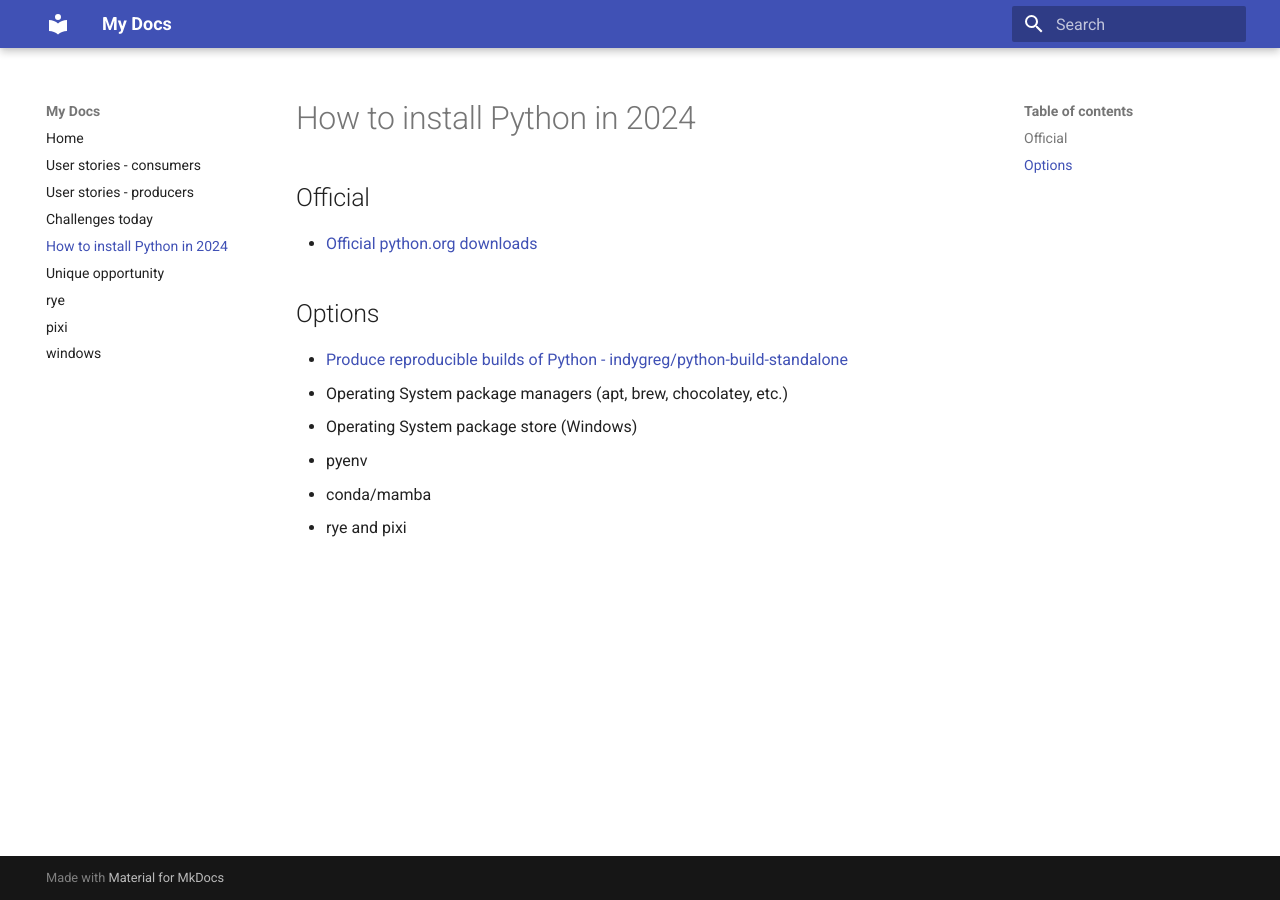
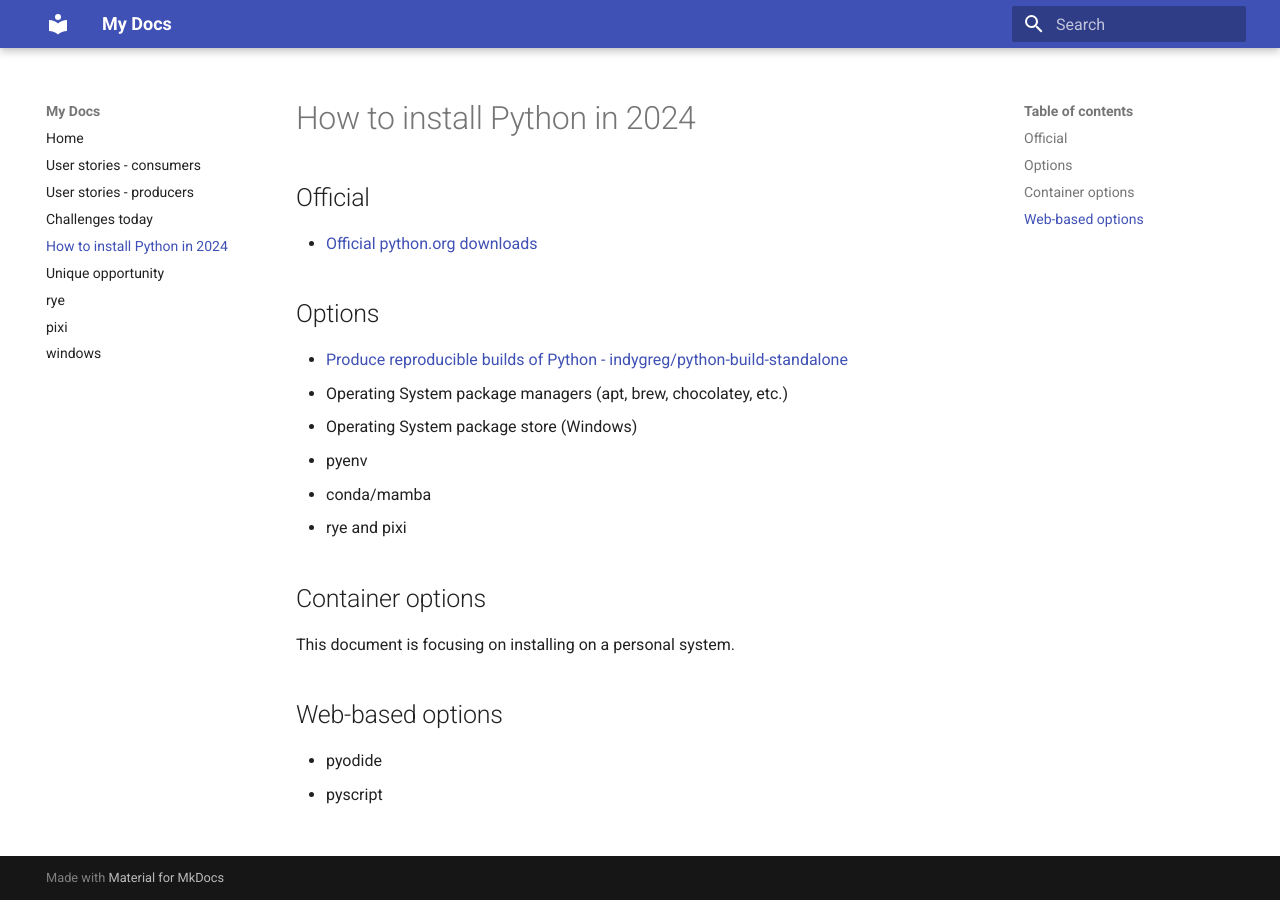
Before and after one commit to pysplash/dog-paddle, an MkDocs documentation site: the page built from docs/install-python.md, in a window 1280 px wide. Built offline with MkDocs 1.6.1 and Material for MkDocs 9.7.7, drawn with Linux system fonts in a browser that asks for light colours.

Commit message:
add more install methods

```diff
--- a/docs/install-python.md
+++ b/docs/install-python.md
@@ -12,3 +12,12 @@
 - pyenv
 - conda/mamba
 - rye and pixi
+
+## Container options
+
+This document is focusing on installing on a personal system.
+
+## Web-based options
+
+- pyodide
+- pyscript
```
